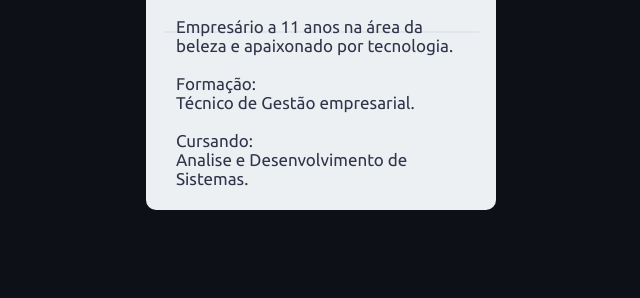
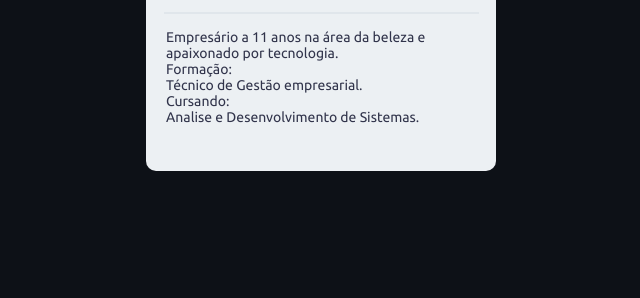
Before and after one commit to willwlima/profile, a plain HTML site: page aboutMe.html in a window 1280 px wide. Shown: the part 330-628 px from the top of the page, without its empty margins (319-959 px from the left). Drawn offline with nearby package versions, Linux system fonts and the light colour scheme.

Commit message:
Atualização

```diff
--- a/aboutMe.html
+++ b/aboutMe.html
@@ -23,11 +23,15 @@
       <div class="about"><span class="typing"> </span></div>
      <div class="feature"></div>
       <div class="about-me">
-        <p>Empresário a 11 anos na área da beleza e apaixonado por tecnologia. <br><br>
-           Formação: <br>
-           Técnico de Gestão empresarial. <br><br>
-           Cursando: <br>
-           Analise e Desenvolvimento de Sistemas.</p>
+
+          <p>
+            Empresário a 11 anos na área da beleza e apaixonado por tecnologia.
+            <br>
+            Formação: <br>
+            Técnico de Gestão empresarial. <br>
+            Cursando: <br> Analise e Desenvolvimento de Sistemas.</p>
+
+          </p>
       </div>
     </div>
 
--- a/css/card.css
+++ b/css/card.css
@@ -149,7 +149,7 @@
   outline: none;
   padding: 12px 0;
   color: #31344b;
-  font-size: 17px;
+  font-size: 14px;
   font-weight: 400;
   text-align: left;
   font-family: 'Ubuntu', sans-serif;
```
